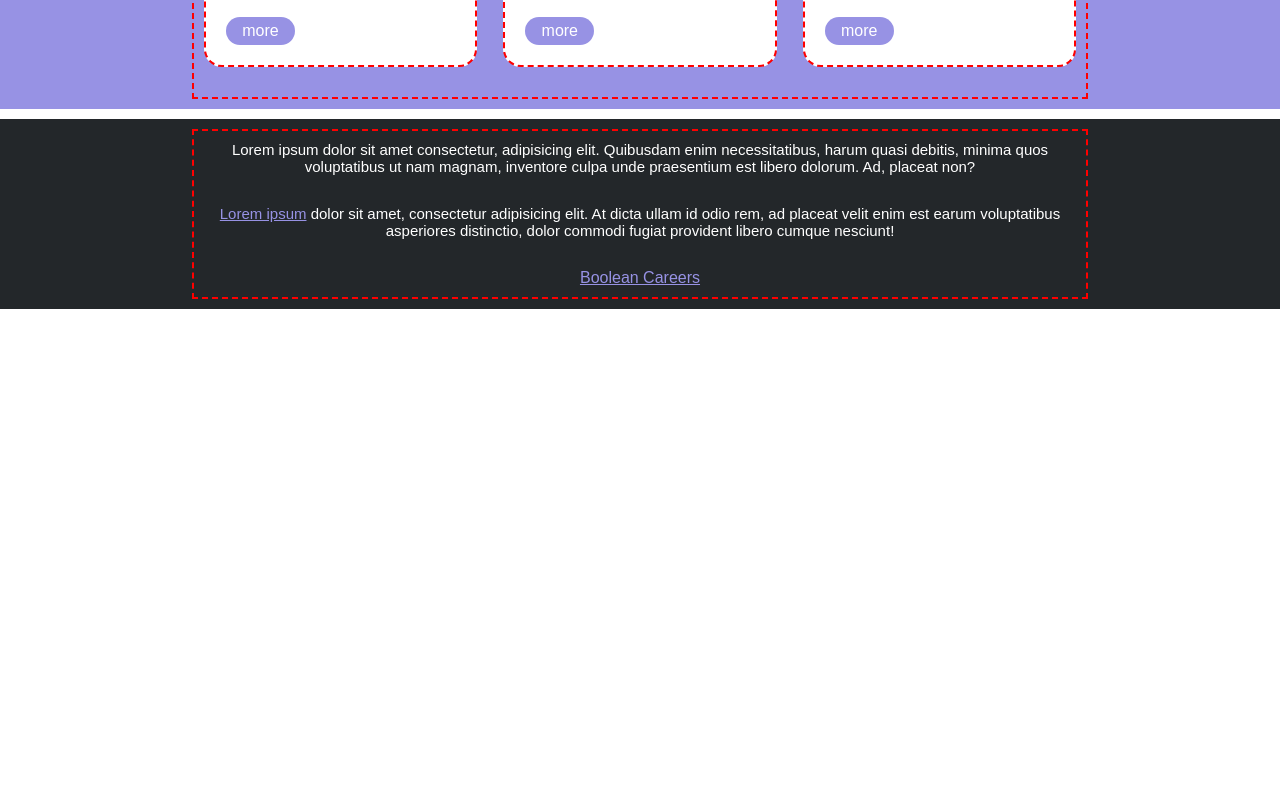
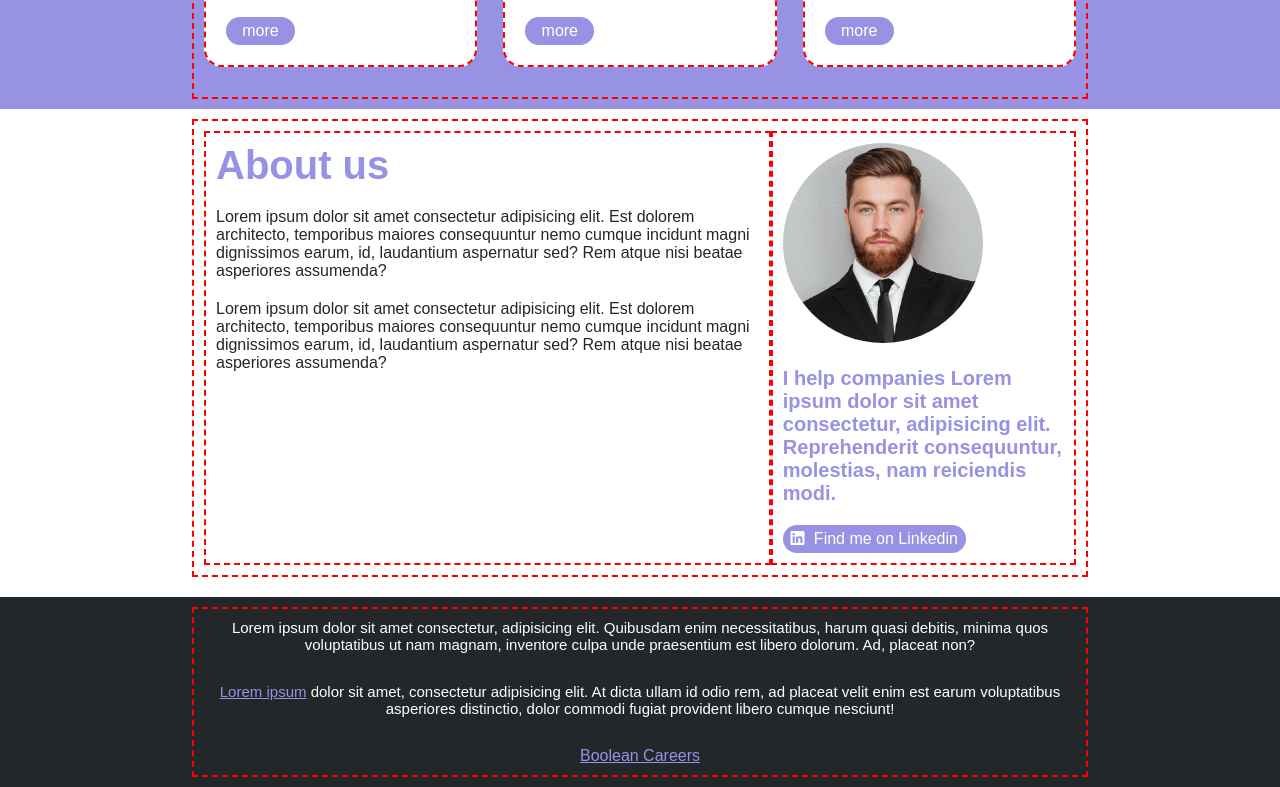
Before and after one commit to andreabellome/htmlcss-responsive-layout, a plain HTML site: page index.html in a window 1280 px wide. Shown: the part 3049-3836 px from the top of the page. Before the commit the page ends 3358 px from the top, so only its background shows below. Drawn offline with Linux system fonts and the light colour scheme.

Commit message:
section about us

```diff
--- a/assets/css/media_query.css
+++ b/assets/css/media_query.css
@@ -174,4 +174,22 @@ header div ul{
         flex-basis: calc(100%/3 - 2%);
     }
 
+    .get-started{
+        flex-direction: row;
+    }
+
+    .get-started .card-gs-1{
+        flex-basis: 65%;
+    }
+
+    .get-started .card-gs-2{
+        flex-basis: 35%;
+    }
+
+    .btn-purp-gs{
+        width: 65%
+    }
+
+
+
 }
--- a/assets/css/style.css
+++ b/assets/css/style.css
@@ -86,6 +86,14 @@ a{
     text-decoration: underline;
 }
 
+.disp-inline-block{
+    display: inline-block;
+}
+
+.disp-block{
+    display: block;
+}
+
 .max-width{
     max-width: var(--max-width-val);
 }
@@ -116,6 +124,10 @@ a{
 
 .width-40{
     width: 40%;
+}
+
+.width-45{
+    width: 45%;
 }
 
 .width-50{
--- a/index.html
+++ b/index.html
@@ -335,17 +335,47 @@
         </section>
         <!-- end: benefits -->
 
-        <!-- start: about us -->
-        <section>
-
-        </section>
-        <!-- end: about us -->
-
         <!-- start: get started -->
         <section>
 
         </section>
         <!-- end: get started -->
+
+        <!-- start: about us -->
+        <section class="padd-bottom-10 padd-top-10">
+
+            <div class="debug width-70 max-width margin-auto padd-10 flex flex-wrap just-cont-between get-started">
+
+                <div class="debug card-gs-1 padd-10">
+
+                    <h2 class="col-purple font-size-40 mb-20">
+                        About us
+                    </h2>
+
+                    <p class="mb-20">Lorem ipsum dolor sit amet consectetur adipisicing elit. Est dolorem architecto, temporibus maiores consequuntur nemo cumque incidunt magni dignissimos earum, id, laudantium aspernatur sed? Rem atque nisi beatae asperiores assumenda?</p>
+
+                    <p class="mb-20">Lorem ipsum dolor sit amet consectetur adipisicing elit. Est dolorem architecto, temporibus maiores consequuntur nemo cumque incidunt magni dignissimos earum, id, laudantium aspernatur sed? Rem atque nisi beatae asperiores assumenda?</p>
+
+                </div>
+
+                <div class="debug card-gs-2 padd-10">
+                    <img class="img-rounded mb-20" src="./assets/img/about.jpg" alt="about">
+
+                    <p class="col-purple text-bold font-size-20 mb-20">I help companies Lorem ipsum dolor sit amet consectetur, adipisicing elit. Reprehenderit consequuntur, molestias, nam reiciendis modi.</p>
+
+                    <a class="btn-purp-gs col-white bg-purple padd-5 text-align-center disp-inline-block width-45" style="border-radius: 15px;" href="#">
+                        <i class="fa-brands fa-linkedin col-white mr-5"></i>
+                        Find me on Linkedin
+                    </a>
+
+                </div>
+
+
+
+            </div>
+
+        </section>
+        <!-- end: about us -->
 
 
     </main>
```
